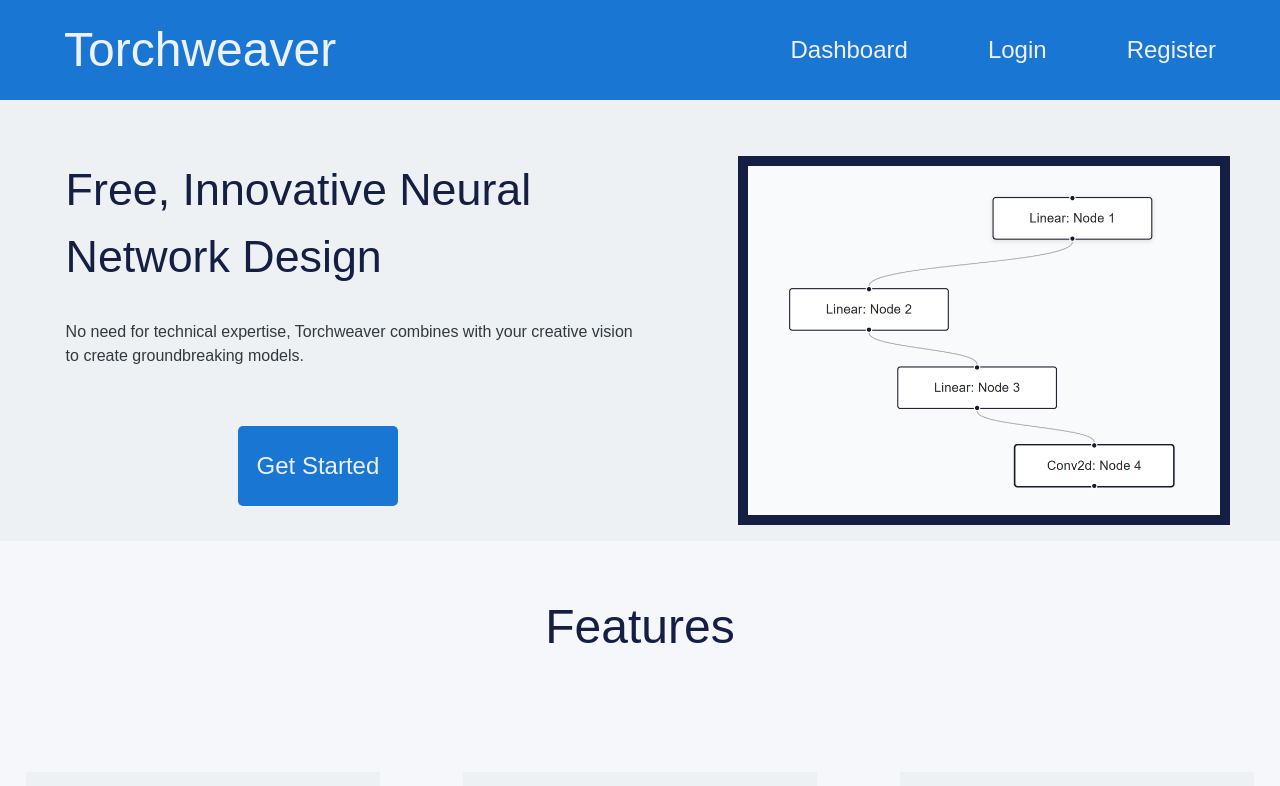
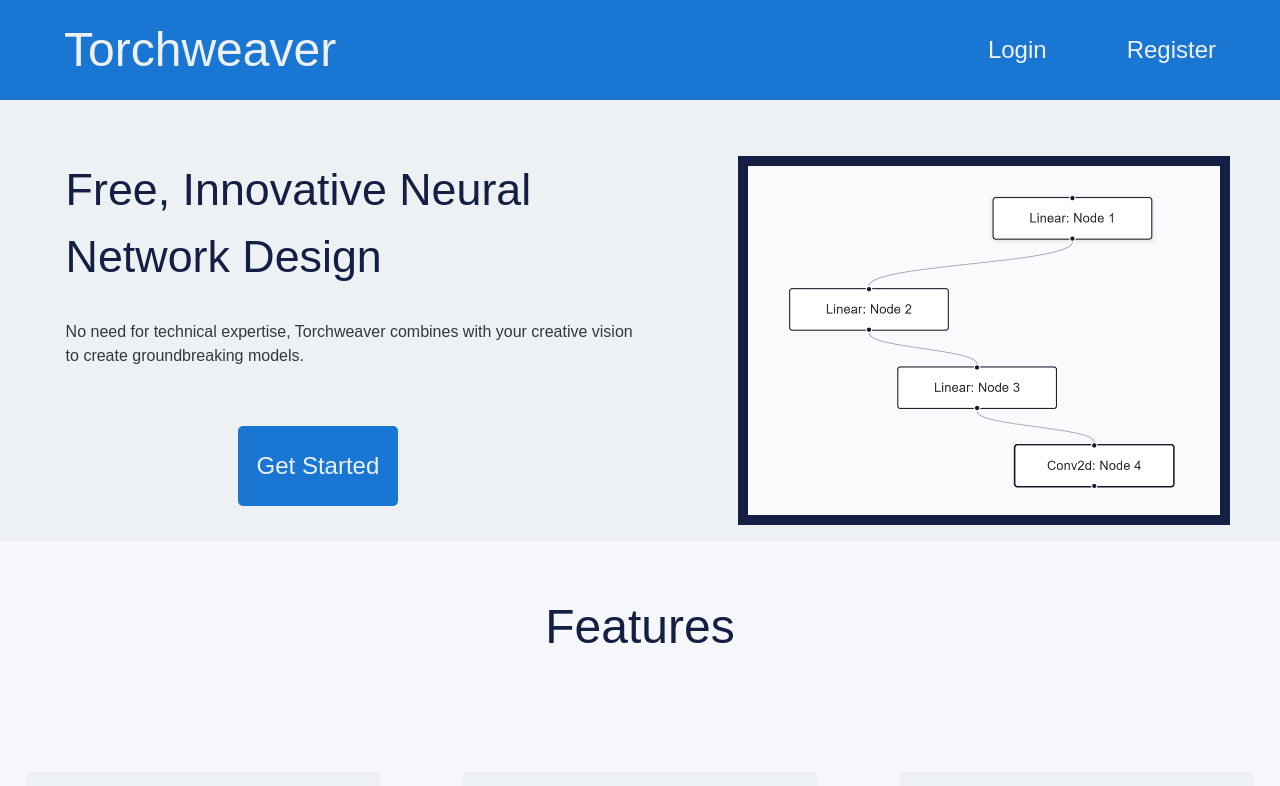
Before and after one commit to smalldonkus/TorchWeaver, a Next.js app in the folder frontend/: page / in a window 1280 px wide. Shown: the top 786 px of the page. Built offline with nearby package versions, Linux system fonts and the light colour scheme.

Commit message:
changed hooks to direct to correct pages

```diff
--- a/frontend/src/app/canvas/components/AppBarHeader.tsx
+++ b/frontend/src/app/canvas/components/AppBarHeader.tsx
@@ -68,7 +68,7 @@ export default function AppBarHeader({ open, setOpen }: Props) {
                     <MenuItem
                         onClick={() => {
                             handleMenuClose();
-                            router.push("/");
+                            router.push("/dashboard");
                         }}
                     >
                         Return to Dashboard
--- a/frontend/src/app/components/header.tsx
+++ b/frontend/src/app/components/header.tsx
@@ -6,9 +6,6 @@ export default function Header() {
             <div id="heading">
                 <h1 className="title">Torchweaver</h1>
                 <div className="toolbar">
-                    <Link href="/dashboard">
-                        <button className="toolbarBtn">Dashboard</button>
-                    </Link>
                     <Link href="/login">
                         <button className="toolbarBtn">Login</button>
                     </Link>
--- a/frontend/src/app/dashboard/components/dashboardBody.tsx
+++ b/frontend/src/app/dashboard/components/dashboardBody.tsx
@@ -45,7 +45,7 @@ export default function dashboardBody() {
                 <Box sx={{ display: "flex", flexWrap: "wrap", gap: 2, justifyContent: "center" }}>
                     {visibleNetworks.map((NeuralNetwork ,index) => (
                         <Card key={index} sx={{ maxWidth: 800 }}>
-                            <CardActionArea>
+                            <CardActionArea href='/canvas'>
                                 <CardMedia
                                     component="img"
                                     height="194"
```
